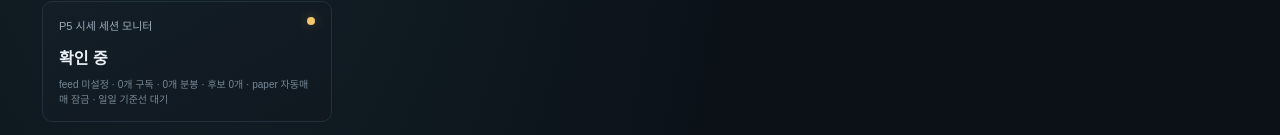
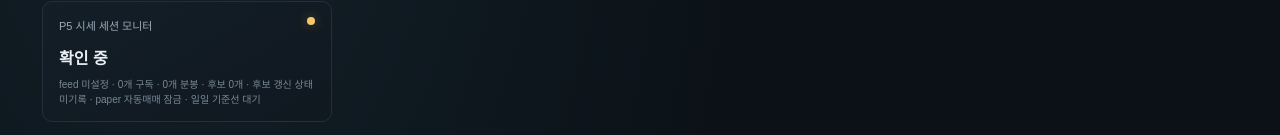
Before and after one commit to alsruddns/ai-stock-trader, a Next.js app in the folder dashboard/: page / in a window 1280 px wide. Shown: the part 544-679 px from the top of the page. Built offline with nearby package versions, Linux system fonts and the light colour scheme; no server answers.

Commit message:
Update : [P5/P7] 후보 갱신 상태 표시

```diff
--- a/dashboard/src/app/page.tsx
+++ b/dashboard/src/app/page.tsx
@@ -25,7 +25,8 @@ type Decision = { market: string; symbol: string; exchange: string | null; signa
 type MarketSession = { market: "KR" | "US"; session_date: string; is_session: boolean; is_open: boolean; open_at: string | null; close_at: string | null; evaluated_at: string };
 type SessionQuality = { market: string; symbol: string; session_date: string; status: string; expected_bars: number; observed_bars: number; missing_bars: number; spread_bars: number; spread_coverage_percent: number | null; full_session_complete: boolean };
 type SessionQualityBatch = { market: string; session_date: string; sessions: SessionQuality[] };
-type Payload = { generatedAt: string; springConnected: boolean; pythonConnected: boolean; operations: Ops | null; marketAi: Record<string, unknown> | null; paperSession: { state: string; enabled: boolean; subscriptions: number; ticks_received: number; bars_closed: number; orders_enabled: false; kr_calendar_compatibility?: string; stream_connections?: Record<string, string>; automation_state?: string; automation_error?: string | null; daily_baseline?: { state?: string; currency?: string; equity?: string; reason?: string } | null; decisions?: Record<string, Decision> } | null; marketSessions?: { KR: MarketSession | null; US: MarketSession | null }; marketDataQuality?: { KR: SessionQualityBatch | null; US: SessionQualityBatch | null }; aiModels: { models: Model[]; governance_events: Record<string, string>[]; governance_audit?: { integrity_verified: boolean; event_count: number }; executable: false } | null };
+type CandidateRefresh = { state: string; reason?: string; session_open?: string; selected?: number; added?: string[]; removed?: string[]; preserved?: number };
+type Payload = { generatedAt: string; springConnected: boolean; pythonConnected: boolean; operations: Ops | null; marketAi: Record<string, unknown> | null; paperSession: { state: string; enabled: boolean; subscriptions: number; ticks_received: number; bars_closed: number; orders_enabled: false; kr_calendar_compatibility?: string; stream_connections?: Record<string, string>; automation_state?: string; automation_error?: string | null; daily_baseline?: { state?: string; currency?: string; equity?: string; reason?: string } | null; candidate_refresh_by_market?: Record<string, CandidateRefresh>; decisions?: Record<string, Decision> } | null; marketSessions?: { KR: MarketSession | null; US: MarketSession | null }; marketDataQuality?: { KR: SessionQualityBatch | null; US: SessionQualityBatch | null }; aiModels: { models: Model[]; governance_events: Record<string, string>[]; governance_audit?: { integrity_verified: boolean; event_count: number }; executable: false } | null };
 
 const money = (value: string | number, currency: string) => new Intl.NumberFormat("ko-KR", { style: "currency", currency, maximumFractionDigits: currency === "KRW" ? 0 : 2 }).format(Number(value));
 const percent = (value?: number) => value == null ? "—" : `${(value * 100).toFixed(1)}%`;
@@ -76,7 +77,7 @@ export default function Dashboard() {
       <StatusCard title="KIS 모의 주문" good={false} value={ops?.kisPaperOrdersEnabled ? "설정 켜짐" : "잠금"} detail="별도 활성 스위치" />
       <StatusCard title="국내 PAPER 취소" good={ops?.kisPaperDomesticCancelSupported ?? false} value={ops?.kisPaperDomesticCancelSupported ? "지원 확인됨" : "잠금"} detail="모의 취소 가능수량 조회 계약 미확인 · 시험 주문 제출 차단" />
       <StatusCard title="KIS 자격정보 설정" good={ops?.kisPaperCredentialsConfigured ?? false} value={ops?.kisPaperCredentialsConfigured ? "PAPER 값 입력됨" : "PAPER 값 미설정"} detail={`실계좌 ${ops?.kisRealCredentialsConfigured ? "입력됨" : "미설정"} · 계좌조회 스위치 PAPER ${ops?.kisAccountReadsEnabled && ops?.kisPaperAccountReadsEnabled ? "켜짐" : "잠금"} / REAL ${ops?.kisAccountReadsEnabled && ops?.kisRealAccountReadsEnabled ? "켜짐" : "잠금"} · 인증 성공 여부 아님`} />
-      <StatusCard title="P5 시세 세션 모니터" good={data?.paperSession?.state === "RUNNING"} value={sessionLabel(data?.paperSession?.state)} detail={`${streamFeedLabel(data?.paperSession?.stream_connections)} · ${data?.paperSession?.subscriptions ?? 0}개 구독 · ${data?.paperSession?.bars_closed ?? 0}개 분봉 · 후보 ${Object.values(data?.paperSession?.decisions ?? {}).filter(item => item.signal === "BUY_CANDIDATE").length}개 · paper 자동매매 ${automationLabel(data?.paperSession?.automation_state)} · ${baselineLabel(data?.paperSession?.daily_baseline)}`} />
+      <StatusCard title="P5 시세 세션 모니터" good={data?.paperSession?.state === "RUNNING"} value={sessionLabel(data?.paperSession?.state)} detail={`${streamFeedLabel(data?.paperSession?.stream_connections)} · ${data?.paperSession?.subscriptions ?? 0}개 구독 · ${data?.paperSession?.bars_closed ?? 0}개 분봉 · 후보 ${Object.values(data?.paperSession?.decisions ?? {}).filter(item => item.signal === "BUY_CANDIDATE").length}개 · 후보 갱신 ${candidateRefreshLabel(data?.paperSession?.candidate_refresh_by_market)} · paper 자동매매 ${automationLabel(data?.paperSession?.automation_state)} · ${baselineLabel(data?.paperSession?.daily_baseline)}`} />
     </section>
     <section className="metric-grid">
       <Metric title="미체결 주문" value={ops?.openOrders ?? "—"} caption="미체결·부분체결·확인 필요" />
@@ -143,6 +144,16 @@ function streamFeedLabel(value?: Record<string, string>) {
 function signalLabel(value: string) { return value === "BUY_CANDIDATE" ? "AI·퀀트 후보" : "관망"; }
 function decisionReason(value: string) { return ({ WAITING_FOR_CLOSED_BARS: "닫힌 분봉 대기", INSUFFICIENT_SESSION_HISTORY: "세션 이력 부족", STRATEGY_FILTERS_NOT_MET: "퀀트 조건 미충족", AI_MODEL_NOT_APPROVED_FOR_MARKET: "시장 승인 모델 없음", AI_THRESHOLD_NOT_MET: "AI 기준 미달", AI_INFERENCE_UNAVAILABLE: "AI 추론 불가", BAR_SEQUENCE_INVALID: "분봉 순서 오류", QUANT_AND_APPROVED_AI_CANDIDATE: "퀀트 및 승인 AI 통과" } as Record<string, string>)[value] ?? value; }
 function automationLabel(value?: string) { return ({ EXIT_MONITORING: "감시 중", BASELINE_CAPTURED: "기준선 저장", BASELINE_PRESENT: "기준선 확인", FILLED: "paper 체결", PENDING: "paper 주문 대기", UNKNOWN: "확인 필요", BLOCKED: "차단", DISABLED: "잠금" } as Record<string, string>)[value ?? ""] ?? "잠금"; }
+function candidateRefreshLabel(value?: Record<string, CandidateRefresh>) {
+  const statuses = Object.entries(value ?? {});
+  if (!statuses.length) return "상태 미기록";
+  return statuses.map(([market, status]) => {
+    const label = ({ WAITING: "개장 전 대기", WAITING_FOR_FEED: "시세 연결 대기", COMPLETED: "완료", SKIPPED_LATE_START: "늦은 기동으로 건너뜀", SKIPPED_FEED_NOT_READY: "feed 미준비로 건너뜀", BLOCKED: "안전 잠금", FAILED: "갱신 실패" } as Record<string, string>)[status.state] ?? status.state;
+    const count = status.selected == null ? "" : ` · ${status.selected}종목 선택`;
+    const session = status.session_open ? ` · ${status.session_open.slice(0, 10)}` : "";
+    return `${market} ${label}${count}${session}`;
+  }).join(" / ");
+}
 function baselineLabel(value?: { state?: string; currency?: string; equity?: string; reason?: string } | null) {
   if (!value) return "일일 기준선 대기";
   if (value.state === "BASELINE_CAPTURED") return `기준선 ${value.currency ?? "통화"} 저장`;
```
Also changed, not shown: 1 other file (tests, documents, lock files or other folders).
